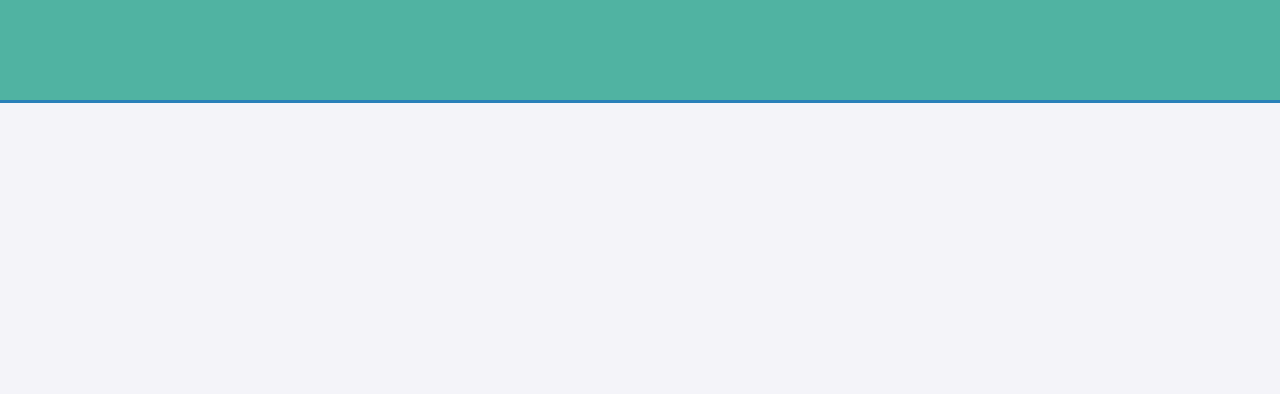
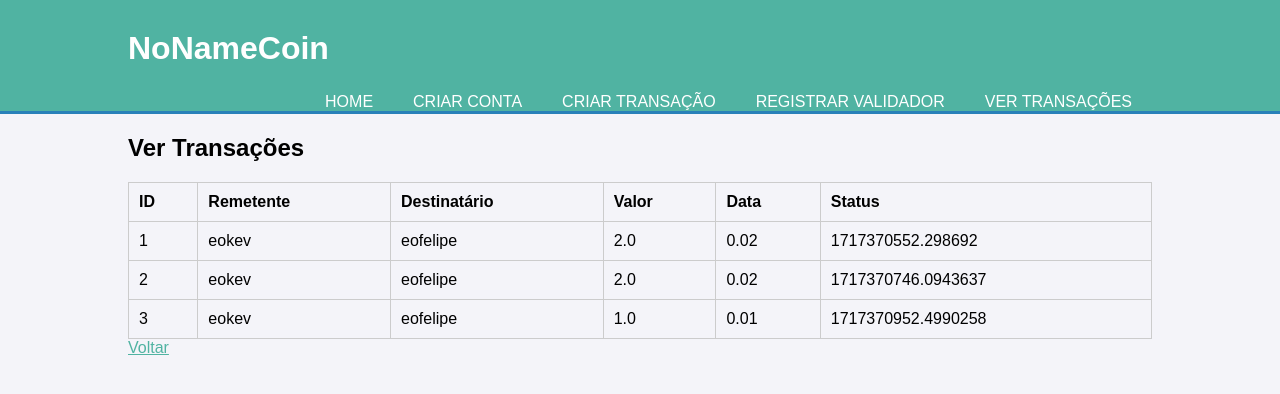
Before and after one commit to caiowmr/NoNameCoin, a Flask app: page /view_transactions in a window 1280 px wide. Shown: the top 394 px of the page. Run offline with Flask 3, Linux system fonts and the light colour scheme; data comes from the database, SQL or seed files in the repository.

Commit message:
Atualização da página View Transactions.

```diff
--- a/templates/view_transactions.html
+++ b/templates/view_transactions.html
@@ -7,3 +7,48 @@
 </head>
 <body>
 <header>
+    <div class="container">
+        <div id="branding">
+            <h1>NoNameCoin</h1>
+        </div>
+        <nav>
+            <ul>
+                <li><a href="/">Home</a></li>
+                <li><a href="/create_account">Criar Conta</a></li>
+                <li><a href="/create_trans">Criar Transação</a></li>
+                <li><a href="/register_validator">Registrar Validador</a></li>
+                <li><a href="/view_transactions">Ver Transações</a></li>
+            </ul>
+        </nav>
+    </div>
+</header>
+<div class="container">
+    <h2>Ver Transações</h2>
+    <table>
+        <thead>
+            <tr>
+                <th>ID</th>
+                <th>Remetente</th>
+                <th>Destinatário</th>
+                <th>Valor</th>
+                <th>Data</th>
+                <th>Status</th>
+            </tr>
+        </thead>
+        <tbody>
+            {% for transaction in transactions %}
+            <tr>
+                <td>{{ transaction[0] }}</td>
+                <td>{{ transaction[1] }}</td>
+                <td>{{ transaction[2] }}</td>
+                <td>{{ transaction[3] }}</td>
+                <td>{{ transaction[4] }}</td>
+                <td>{{ transaction[5] }}</td>
+            </tr>
+            {% endfor %}
+        </tbody>
+    </table>
+    <a href="/">Voltar</a>
+</div>
+</body>
+</html>
```
